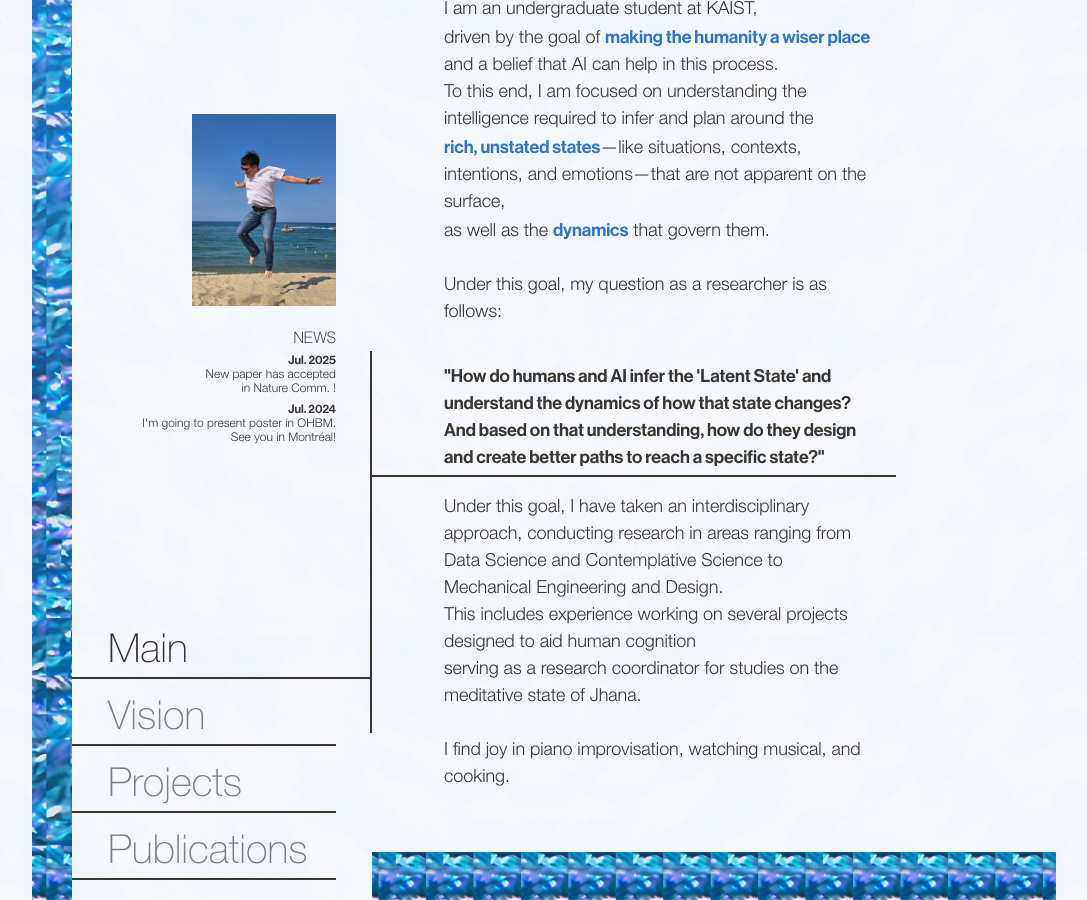
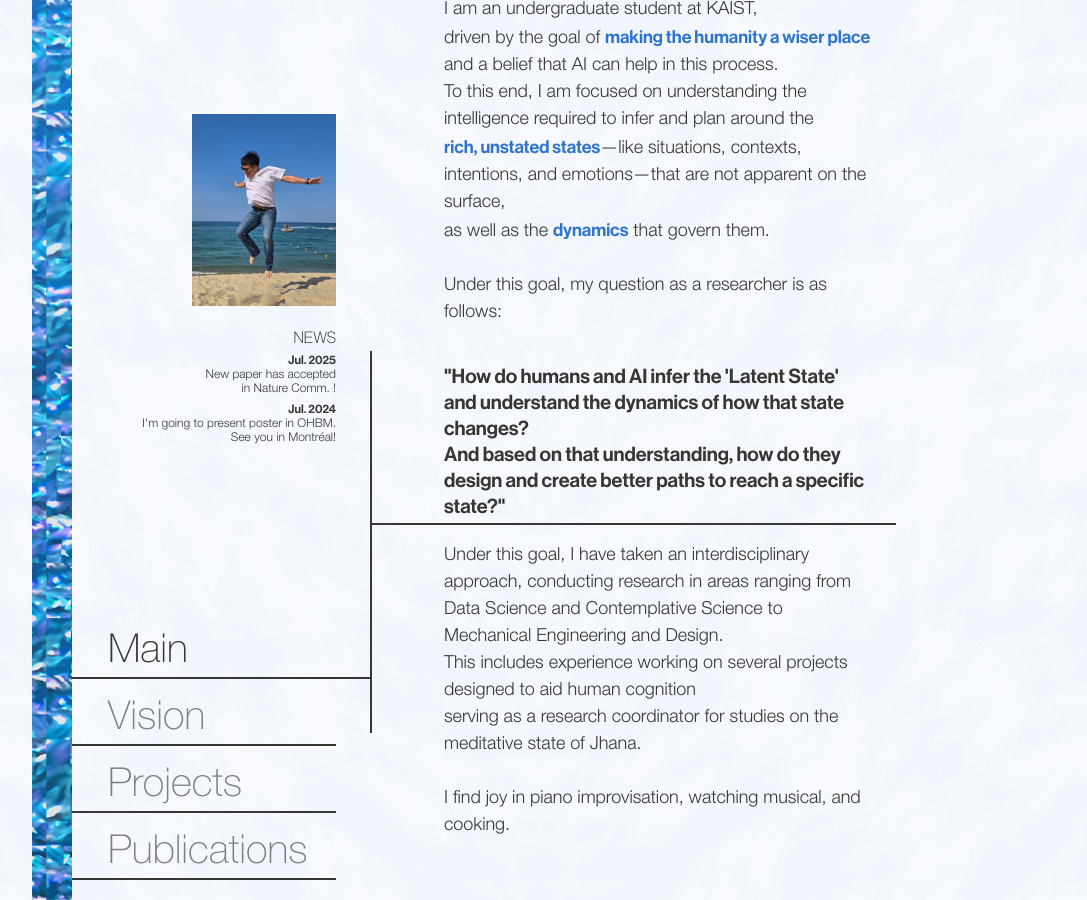
Before and after one commit to MemorialStar/MemorialStar.github.io, a Jekyll site: the page built from index.md, in a window 1280 px wide and 900 px high, scrolled down 555 px. Shown: the whole window, without its empty margins (96-1183 px from the left). Built offline with Jekyll 4.4.1, drawn with Linux system fonts in a browser that asks for light colours.

```diff
--- a/assets/css/style.css
+++ b/assets/css/style.css
@@ -187,6 +187,7 @@ body::before{
     --text-style-example-size: 16px;
     --text-style-example-height: 20px;
     --text-style-example-spacing: 0.2px;
+
 
     /* Sub-text styling */
     --text-style-sub-text-size: 12px; /* body text의 절반 */
@@ -541,8 +542,8 @@ body::before{
     width: fit-content;
     font-family: 'target-haas';
     /* Apply Style 3: 24px, 32px, 3px - for align-targets (except Main) */
-    font-size: var(--text-style-body-size);
-    line-height: var(--text-style-body-height);
+    font-size: var(--text-style-target-size);
+    line-height: var(--text-style-target-height);
     letter-spacing: var(--text-style-target-spacing);
     white-space: pre-line;
 }
@@ -551,8 +552,8 @@ body::before{
 .align-target.align-target-main {
     font-family: 'target-haas';
     /* Apply Style 4: 20px, 26px, 1px - for Main page align-target */
-    font-size: var(--text-style-body-size);
-    line-height: var(--text-style-body-height);
+    font-size: 20px;
+    line-height: 26px;
     letter-spacing: var(--text-style-body-spacing);
 }
 
--- a/assets/js/main.js
+++ b/assets/js/main.js
@@ -99,7 +99,7 @@ const sectionData = [
     id: 2,
     content: `
         <p>${parseAllText(sectionsData.vision.intro)}</p>
-        <div class="align-target">${parseAllText(sectionsData.vision.target)}</div>
+        <div class="align-target ${sectionsData.main.target_class}">${parseAllText(sectionsData.vision.target)}</div>
         <p>More detailed research questions are described below.</p>
 
         <div class = "callout-content">
```
Also changed, not shown: _data/site_info.yml (+4 -4 lines).
